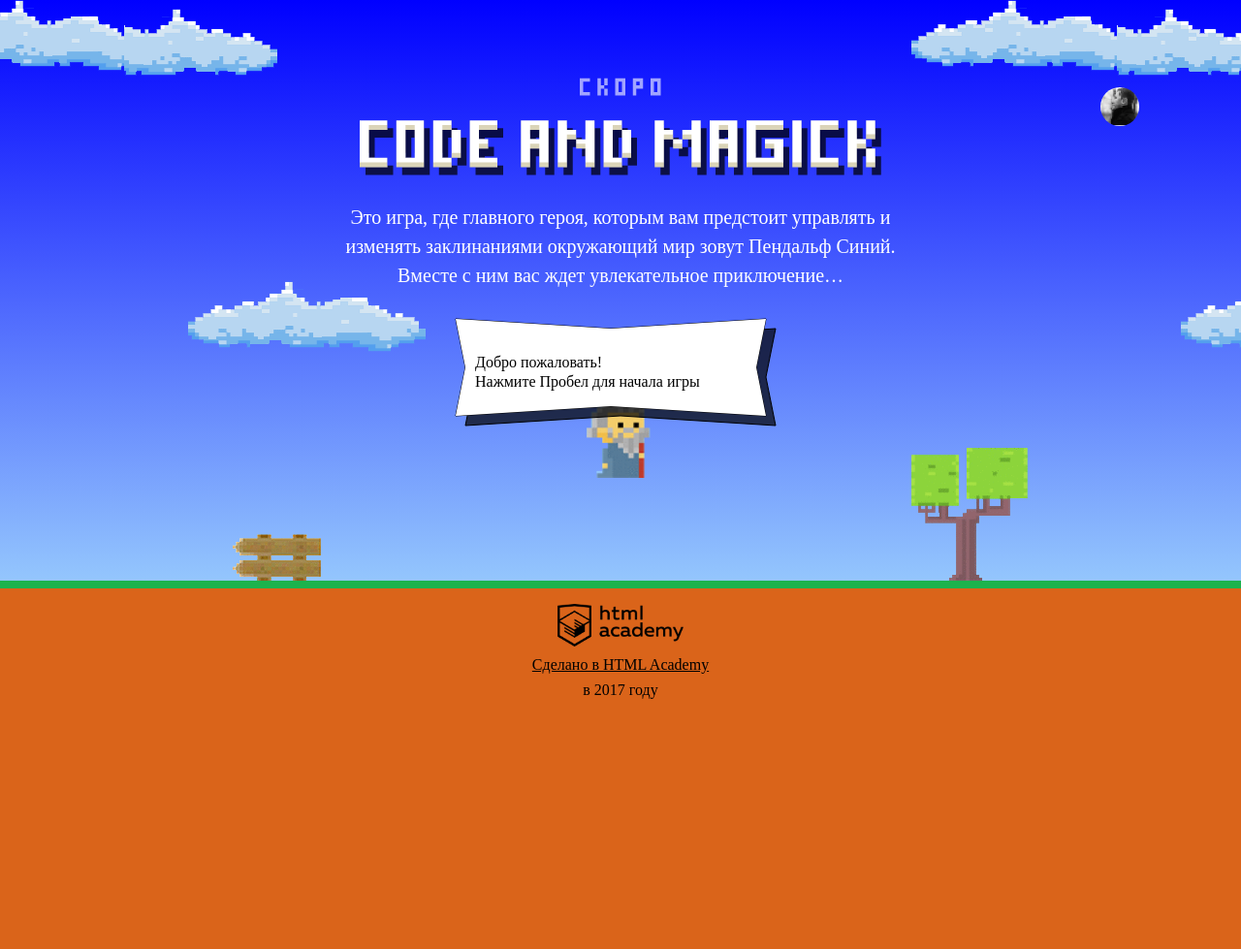
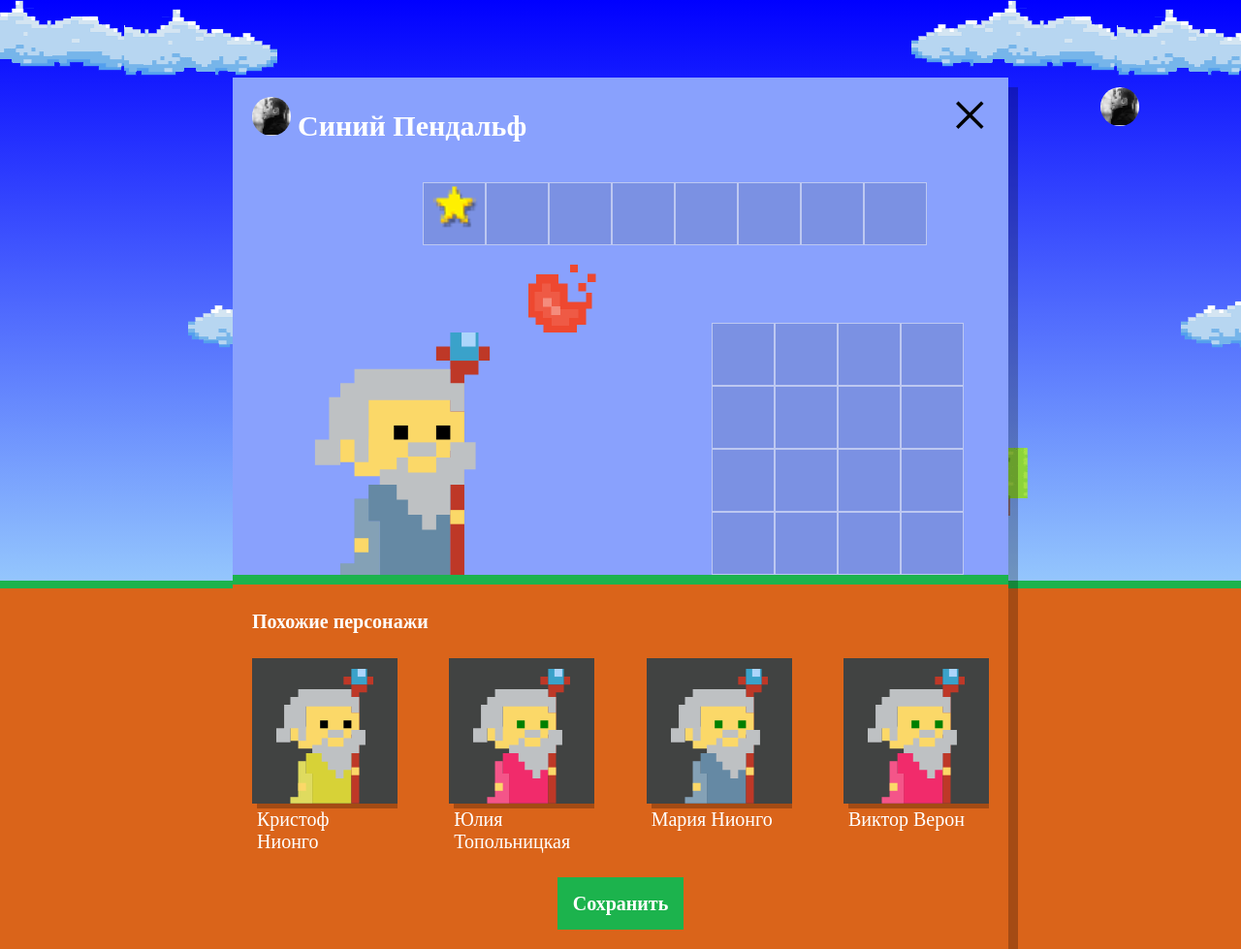
Before and after one commit to shchdn/code-and-magic, a website: page index.html in a window 1280 px wide. Shown: the whole page at 97% size. Before the commit the page ends 800 px from the top, so only its background shows below. Drawn offline with Linux system fonts and the light colour scheme; a web font is replaced by a local one.

Commit message:
Выполнил третье задание

```diff
--- a/index.html
+++ b/index.html
@@ -201,5 +201,6 @@
 </script>
 <script src="js/game.js"></script>
 <script src="js/stat.js"></script>
+<script src="js/setup.js"></script>
 </body>
 </html>
--- /dev/null
+++ b/js/setup.js
@@ -0,0 +1,45 @@
+var setupDialog = document.querySelector('.setup');
+var setupSimilar = document.querySelector('.setup-similar');
+var wizardTemplate = document.querySelector('#similar-wizard-template').content.querySelector('.setup-similar-item');
+var similarListElement = document.querySelector('.setup-similar-list');
+setupDialog.classList.remove('hidden');
+setupSimilar.classList.remove('hidden');
+var WIZARD_NAMES = ['Иван', 'Хуан Себастьян', 'Мария', 'Кристоф', 'Виктор', 'Юлия', 'Люпита', 'Вашингтон'];
+var WIZARD_SURNAMES = ['да Марья', 'Верон', 'Мирабелла', 'Вальц', 'Онопко', 'Топольницкая', 'Нионго', 'Ирвинг'];
+var WIZARD_COATCOLORS = ['rgb(101, 137, 164)', 'rgb(241, 43, 107)', 'rgb(146, 100, 161)', 'rgb(56, 159, 117)', 'rgb(215, 210, 55)', 'rgb(0, 0, 0)'];
+var WIZARD_EYECOLORS = ['black', 'red', 'blue', 'yellow', 'green'];
+var getRandomDictionaryValue =  function(dictionaryName){
+    return dictionaryName[Math.floor(Math.random() * dictionaryName.length)];
+}
+var getWizardRandomName = function(names, surnames){
+    return getRandomDictionaryValue(names) + ' ' + getRandomDictionaryValue(surnames);
+}
+var wizardParameters = [
+    {
+        name: getWizardRandomName(WIZARD_NAMES, WIZARD_SURNAMES),
+        coatColor: getRandomDictionaryValue(WIZARD_COATCOLORS),
+        eyeColor: getRandomDictionaryValue(WIZARD_EYECOLORS)
+    },
+    {
+        name: getWizardRandomName(WIZARD_NAMES, WIZARD_SURNAMES),
+        coatColor: getRandomDictionaryValue(WIZARD_COATCOLORS),
+        eyeColor: getRandomDictionaryValue(WIZARD_EYECOLORS)
+    },
+    {
+        name: getWizardRandomName(WIZARD_NAMES, WIZARD_SURNAMES),
+        coatColor: getRandomDictionaryValue(WIZARD_COATCOLORS),
+        eyeColor: getRandomDictionaryValue(WIZARD_EYECOLORS)
+    },
+    {
+        name: getWizardRandomName(WIZARD_NAMES, WIZARD_SURNAMES),
+        coatColor: getRandomDictionaryValue(WIZARD_COATCOLORS),
+        eyeColor: getRandomDictionaryValue(WIZARD_EYECOLORS)
+    }
+]
+for (var i = 0; i < wizardParameters.length; i++){
+    var setupWizardTemplate = wizardTemplate.cloneNode(true);
+    similarListElement.appendChild(setupWizardTemplate);
+    setupWizardTemplate.querySelector('.setup-similar-label').textContent = wizardParameters[i].name;
+    setupWizardTemplate.querySelector('.wizard-coat').style.fill = wizardParameters[i].coatColor;
+    setupWizardTemplate.querySelector('.wizard-eyes').style.fill = wizardParameters[i].eyeColor;
+}
```
